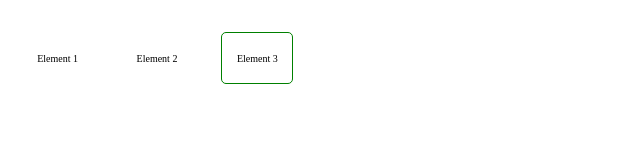
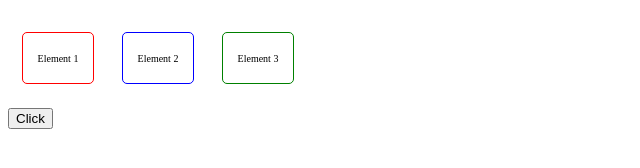
Before and after one commit to gaeldbrs/webjs-desbroussesgael, a plain HTML site: page index.html in a window 1280 px wide. Shown: the whole page, without its empty margins (0-640 px from the left). Drawn offline with Linux system fonts and the light colour scheme.

Commit message:
evenement et stockage

```diff
--- a/index.html
+++ b/index.html
@@ -14,7 +14,7 @@
 	<div class="element3">Element 3</div>
 
 </div>
-
+<button id="bouton">Click</button>
 <script type="index.js"></script>
 </body>
 </html>
--- a/index.js
+++ b/index.js
@@ -8,3 +8,5 @@ elt.appendChild(newElt);
 
 const newElt2 = document.createElement("div");
 elt.appendChild(newElt2);
+
+console.log = text("c'est cliqué");
--- a/style.css
+++ b/style.css
@@ -10,7 +10,7 @@ border-radius:5px;
 }
 
 .element1{
-border: solid 1px Ured;
+border: solid 1px red;
 width: 70px;
 height: 50px;
 border-radius:5px;
@@ -21,7 +21,7 @@ font-size:10px;
 }
 
 .element2{
-border: solid 1px Ablue;
+border: solid 1px blue;
 width: 70px;
 height:50px;
 border-radius:5px;
```
